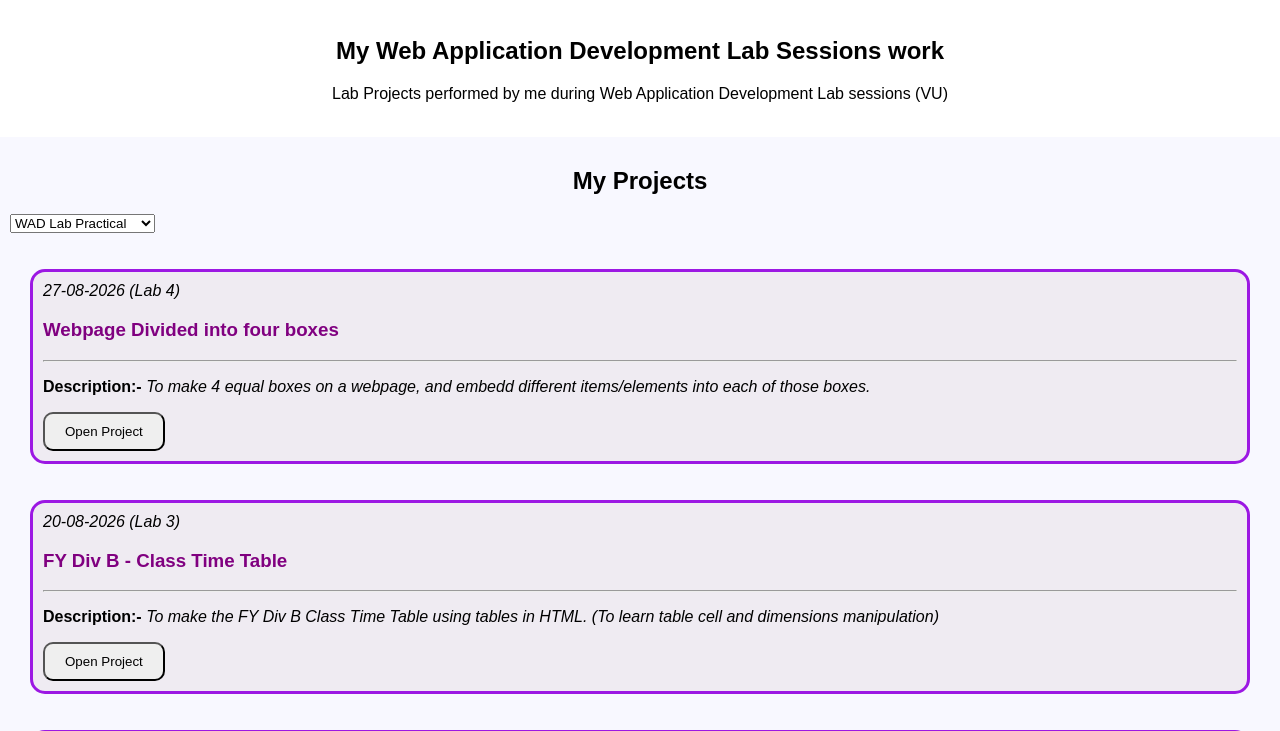
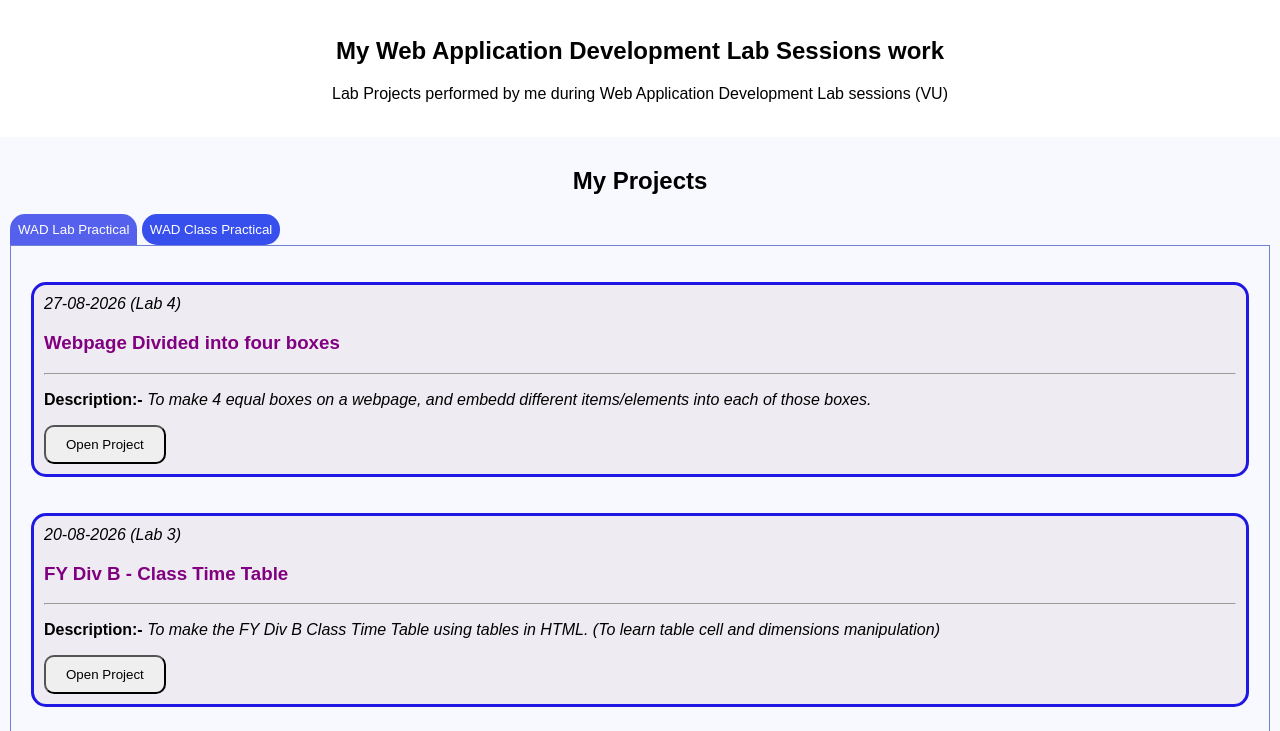
Before and after one commit to SahilBendre-git/VuWADLABwork, a plain HTML site: page index.html in a window 1280 px wide. Shown: the part 69-800 px from the top of the page. Drawn offline with Linux system fonts and the light colour scheme.

Commit message:
"New Look & Feature Update"

```diff
--- a/index.html
+++ b/index.html
@@ -25,7 +25,36 @@
             <h2>My Projects</h2>
         </center>
 
-        <select name="typeselector" id="select-project-type" onchange="filterProjects()">
+        <nav>
+            <button id="WLP" class="selected" onclick="change('WADLP')">
+                WAD Lab Practical
+            </button>
+            <button id="WCP" class="unselected" onclick="change('WADCP')">
+                WAD Class Practical
+            </button>
+        </nav>
+
+        <script>
+            function change(buttonId) {
+                const WLPButton = document.getElementById('WLP');
+                const WCPButton = document.getElementById('WCP');
+
+                if (buttonId === 'WADLP') {
+                    WLPButton.className = 'selected';
+                    WCPButton.className = 'unselected';
+                } else {
+                    WLPButton.className = 'unselected';
+                    WCPButton.className = 'selected';
+                }
+
+                filterProjects(buttonId);
+
+
+            }
+        </script>
+
+
+        <select style="display: none;" name="typeselector" id="select-project-type" onchange="filterProjects()">
             <option value="WADLP">WAD Lab Practical</option>
             <option value="WADCP">WAD Class Practical</option>
         </select>
--- a/script.js
+++ b/script.js
@@ -39,7 +39,7 @@ window.onload = function()
     }
 }
 
-function filterProjects() {
+function filterProjects(exp) {
     const selectedType = document.getElementById('select-project-type').value;
     const LabProjHolder = document.getElementById('projects-holder');
     const classPracProjHolder = document.getElementById('class-projects-holder');
@@ -47,6 +47,20 @@ function filterProjects() {
     //Hide all
     LabProjHolder.style.display = 'none';
     classPracProjHolder.style.display = 'none';
+
+    switch(exp) {
+        case 'WADLP':
+            LabProjHolder.style.display = 'block';
+            break;
+        case 'WADCP':
+            classPracProjHolder.style.display = 'block';
+            renderClassProjects();
+            break;
+        default:
+            alert('Please select a valid project type.');
+    }
+
+    /*
 
     if (selectedType === 'WADLP') {
         LabProjHolder.style.display = 'block';
@@ -58,6 +72,7 @@ function filterProjects() {
     else {
         alert('Please select a valid project type.');
     }
+        */
 
 }
 
--- a/style.css
+++ b/style.css
@@ -23,7 +23,7 @@ header{
 }
 
 .projects-holder{
-    border: 0px solid;
+    border: 1px solid rgb(112, 129, 216);
     padding-left: 20px;
     padding-right: 20px;
 }
@@ -46,8 +46,37 @@ header{
 }
 
 .pcard{
-    border: 3px solid rgb(156, 24, 227);
+    border: 3px solid rgb(31, 24, 227);
     padding: 10px;
     border-radius: 15px;
     background-color: rgb(239, 235, 242);
 }
+
+nav{
+    border-bottom: 0px solid;
+}
+
+.selected{
+    background-color: rgb(54, 95, 230);
+    padding: 8px;
+    border-radius: 15px;
+    border: none;
+    border-bottom-left-radius: 0px;
+    border-bottom-right-radius: 0px;
+}
+
+.unselected{
+    padding: 8px;
+    background-color: rgba(45, 70, 236, 0.95);
+    border-radius: 15px;
+    border: none;
+}
+
+.selected, .unselected {
+    cursor: pointer;
+    color: white;
+}
+
+.selected, .unselected:hover{
+    background-color: rgb(85, 97, 236);
+}
```
